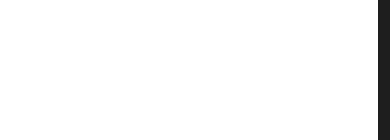
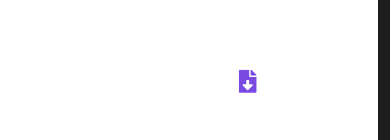
Before and after one commit to Ojerinde/Joel-Portfolio, a Next.js app: page / in a window 390 px wide. Both pictures are taken after a click on the element 343 px from the left and 47 px from the top of the page. Shown: the part 698-838 px from the top of the page. Built offline with nearby package versions, Linux system fonts and the light colour scheme; a web font is replaced by a local one.

Commit message:
feat: add mobile navigation

```diff
--- a/components/header/index.tsx
+++ b/components/header/index.tsx
@@ -1,3 +1,5 @@
+import { motion } from "framer-motion";
+
 import Image from "next/image";
 import React from "react";
 import Navigation from "./navigation";
@@ -8,6 +10,28 @@ import {
   FaWhatsapp,
   FaFileDownload,
 } from "react-icons/fa";
+
+const container = {
+  hidden: { opacity: 0 },
+  show: {
+    opacity: 1,
+    transition: {
+      staggerChildren: 0.5,
+    },
+  },
+};
+
+const item = {
+  hidden: {
+    opacity: 0,
+    x: "100vw",
+    rotate: "360",
+    transition: {
+      duration: 5,
+    },
+  },
+  show: { opacity: 1, x: 0, rotate: 0 },
+};
 
 const Header: React.FC = () => {
   return (
@@ -20,23 +44,28 @@ const Header: React.FC = () => {
             Joel <br /> Ojerinde
           </h1>
           <h4>Frontend Developer</h4>
-          <ul className="header__icons">
-            <li>
+          <motion.ul
+            className="header__icons"
+            variants={container}
+            initial="hidden"
+            animate="show"
+          >
+            <motion.li variants={item} whileHover={{ scale: 1.1 }}>
               <a href="https://github.com/Ojerinde">
                 <FaGithubSquare className="header__icon header__icon--1" />
               </a>
-            </li>
-            <li>
+            </motion.li>
+            <motion.li variants={item} whileHover={{ scale: 1.1 }}>
               <a href="https://twitter.com/Joel_Ojerinde">
                 <FaTwitterSquare className="header__icon header__icon--2" />
               </a>
-            </li>
-            <li>
+            </motion.li>
+            <motion.li variants={item} whileHover={{ scale: 1.1 }}>
               <a href="https://www.linkedin.com/in/ojerinde/">
                 <FaLinkedin className="header__icon header__icon--3" />
               </a>
-            </li>
-          </ul>
+            </motion.li>
+          </motion.ul>
         </div>
         <figure>
           <Image
@@ -48,20 +77,30 @@ const Header: React.FC = () => {
         </figure>
         <div className="header__right">
           <a href="CV.pdf" download>
-            <p>
+            <motion.p whileHover={{ scale: 1.5, y: "-20%" }}>
               Download CV
-              <span>
+              <motion.span
+                initial={{ y: "-30%" }}
+                animate={{
+                  y: "0%",
+                  transition: {
+                    repeat: Infinity,
+                    duration: 2,
+                    repeatType: "reverse",
+                  },
+                }}
+              >
                 <FaFileDownload className="header__right--icon" />
-              </span>
-            </p>
+              </motion.span>
+            </motion.p>
           </a>
           <a href="https://wa.me/2348143368703" target="_blank">
-            <p>
-              <span>
+            <motion.p whileHover={{ scale: 1.5, y: "20%" }}>
+              <motion.span>
                 <FaWhatsapp className="header__right--icon" />
-              </span>
+              </motion.span>
               {"Let's talk"}
-            </p>
+            </motion.p>
           </a>
         </div>
       </div>
--- a/components/header/navigation/MobileNavigation.tsx
+++ b/components/header/navigation/MobileNavigation.tsx
@@ -5,10 +5,22 @@ import { BsMenuAppFill } from "react-icons/bs";
 import { IoMdClose } from "react-icons/io";
 
 const variants = {
-  open: { opacity: 1, x: 0 },
+  open: {
+    opacity: 1,
+    x: 0,
+    transition: {
+      staggerChildren: 0.5,
+    },
+  },
   closed: { opacity: 0, x: "-100%" },
 };
-
+const item = {
+  hidden: {
+    opacity: 0,
+    x: "100vw",
+  },
+  show: { opacity: 1, x: 0 },
+};
 const MobileNavigation = () => {
   const [isOpen, setIsOpen] = useState<boolean>(false);
 
@@ -57,15 +69,44 @@ const MobileNavigation = () => {
         </div>
       </div>
       <div className="mobile__navcon">
-        <motion.nav animate={isOpen ? "open" : "closed"} variants={variants}>
-          <ul className="mobile__list">
-            <li onClick={scrollTo.bind(null, "#home")}>Home</li>
-            <li onClick={scrollTo.bind(null, "#about")}>About</li>
-            <li onClick={scrollTo.bind(null, "#portfolio")}>Portfolio</li>
-            <li onClick={scrollTo.bind(null, "#tools")}>Tools</li>
-            <li onClick={scrollTo.bind(null, "#blogs")}>Blogs</li>
-            <li onClick={scrollTo.bind(null, "#contact")}>Contact</li>
-          </ul>
+        <motion.nav>
+          <motion.ul
+            className="mobile__list"
+            initial={{
+              opacity: 0,
+            }}
+            animate={isOpen ? "open" : "closed"}
+            transition={{
+              type: "spring",
+              stiffness: 100,
+            }}
+            variants={variants}
+          >
+            <motion.li variants={item} onClick={scrollTo.bind(null, "#home")}>
+              Home
+            </motion.li>
+            <motion.li variants={item} onClick={scrollTo.bind(null, "#about")}>
+              About
+            </motion.li>
+            <motion.li
+              variants={item}
+              onClick={scrollTo.bind(null, "#portfolio")}
+            >
+              Portfolio
+            </motion.li>
+            <motion.li variants={item} onClick={scrollTo.bind(null, "#tools")}>
+              Tools
+            </motion.li>
+            <motion.li variants={item} onClick={scrollTo.bind(null, "#blogs")}>
+              Blogs
+            </motion.li>
+            <motion.li
+              variants={item}
+              onClick={scrollTo.bind(null, "#contact")}
+            >
+              Contact
+            </motion.li>
+          </motion.ul>
         </motion.nav>
       </div>
     </section>
```
